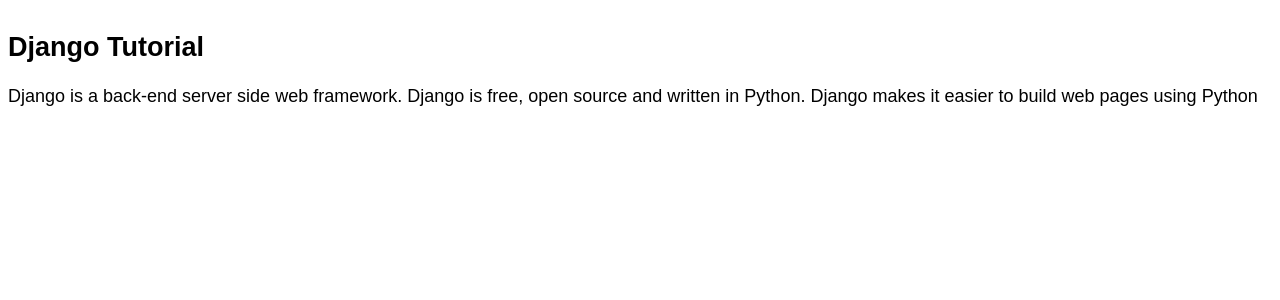
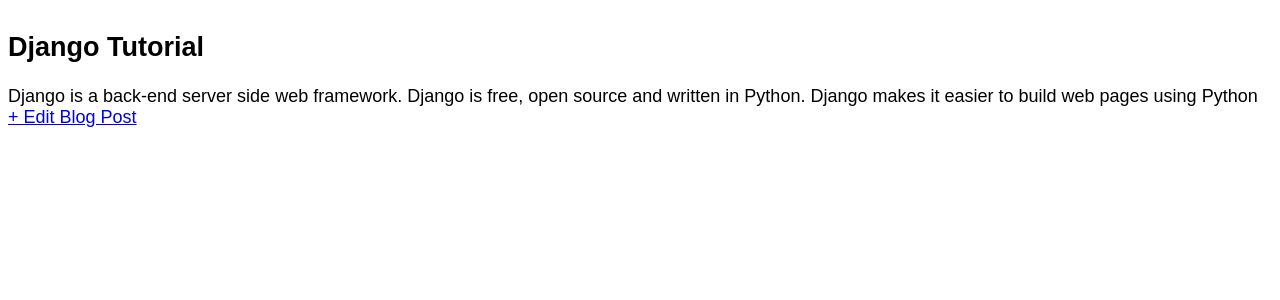
Before and after one commit to h3itham/Django_Blog_App, a Django app: page /post/1/ in a window 1280 px wide. Shown: the part 99-399 px from the top of the page. Run offline with Django 4.2, Linux system fonts and the light colour scheme; data comes from the database, SQL or seed files in the repository; both versions use the stored data as it was after the commit.

Commit message:
edit post

```diff
--- a/blog/urls.py
+++ b/blog/urls.py
@@ -1,8 +1,9 @@
 from django.urls import path
-from .views import Home, Post_page, New
+from .views import Home, Post_page, New, Edit
 
 urlpatterns = [
     path('', Home.as_view(), name='home'),
     path('post/<int:pk>/', Post_page.as_view(), name='post_page'),
     path('newpost/', New.as_view(), name='newpost'),
+    path('post/<int:pk>/edit/', Edit.as_view(), name='post_edit')
 ]
--- a/blog/views.py
+++ b/blog/views.py
@@ -1,6 +1,6 @@
 from django.shortcuts import render
 from .models import Post
-from django.views.generic import ListView, TemplateView, DetailView, CreateView
+from django.views.generic import ListView, TemplateView, DetailView, CreateView, UpdateView
 # Create your views here.
 
 
@@ -18,3 +18,9 @@ class New(CreateView):
     model = Post
     template_name = 'new_post.html'
     fields = ['title', 'author', 'body']
+
+
+class Edit(UpdateView):
+    model = Post
+    template_name = 'post_edit.html'
+    fields = ['title', 'body']
--- a/templates/post_page.html
+++ b/templates/post_page.html
@@ -4,4 +4,5 @@
   <h2>{{ post.title }}</h2>
   <p>{{ post.body }}</p>
 </div>
+<a href ="{% url "post_edit" post.pk %}"> + Edit Blog Post </a>
 {% endblock content %}
```
Also changed, not shown: templates/post_edit.html (added, +9 -0 lines), db.sqlite3.
